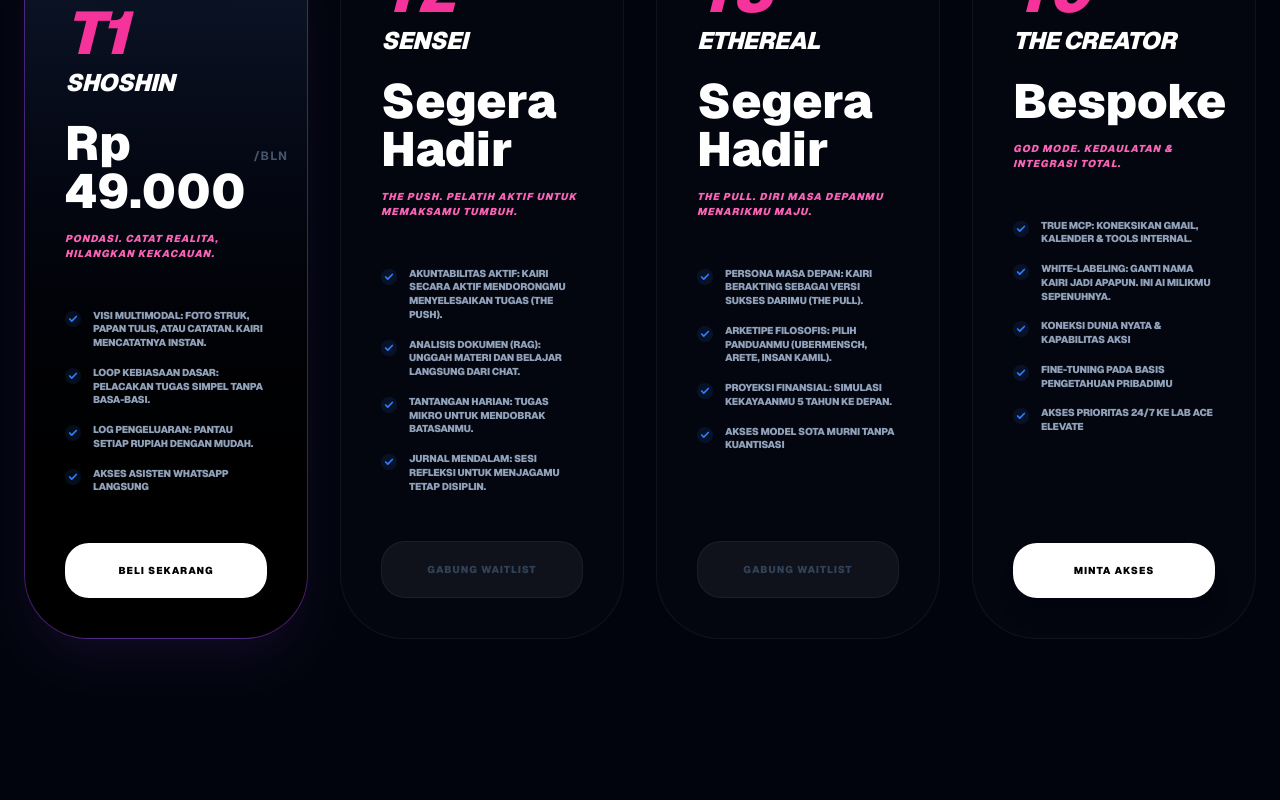
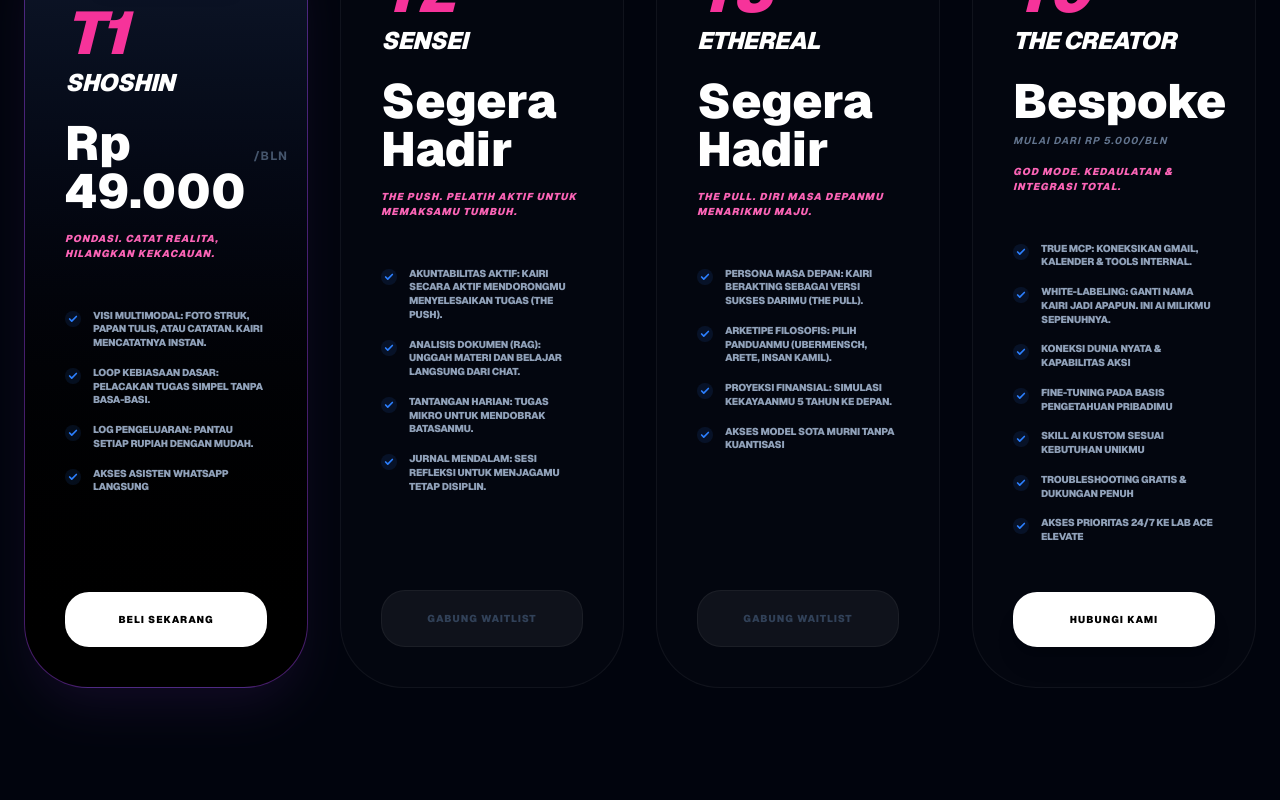
Before and after one commit to acelevate369/Kairi-Kana-Landing-Page, a Next.js app: page /id in a window 1280 px wide. Shown: the part 3320-4120 px from the top of the page. Built offline with nearby package versions, Linux system fonts and the light colour scheme; no server answers.

Commit message:
feat: T0 WhatsApp contact, pricing update, subscribe CTA

```diff
--- a/src/app/id/page.tsx
+++ b/src/app/id/page.tsx
@@ -330,6 +330,7 @@ const App = () => {
             id: 'T0',
             name: 'The Creator',
             price: 'Bespoke',
+            startFrom: 'mulai dari Rp 5.000/bln',
             status: 'Live',
             color: 'from-slate-500/20',
             sellingPoint: 'God Mode. Kedaulatan & integrasi total.',
@@ -338,6 +339,8 @@ const App = () => {
                 'White-Labeling: Ganti nama Kairi jadi apapun. Ini AI MILIKMU sepenuhnya.',
                 'Koneksi Dunia Nyata & Kapabilitas Aksi',
                 'Fine-tuning pada basis pengetahuan pribadimu',
+                'Skill AI Kustom sesuai kebutuhan unikmu',
+                'Troubleshooting Gratis & dukungan penuh',
                 'Akses Prioritas 24/7 ke Lab Ace Elevate'
             ],
             special: true
@@ -835,6 +838,9 @@ const App = () => {
                                         <span className="text-5xl font-black text-white">{tier.price}</span>
                                         {tier.price.includes('Rp') && <span className="text-slate-600 font-bold text-xs tracking-widest uppercase">/bln</span>}
                                     </div>
+                                    {'startFrom' in tier && tier.startFrom && (
+                                        <p className="text-[10px] text-slate-500 font-bold uppercase tracking-widest mt-2 italic">{tier.startFrom}</p>
+                                    )}
                                     <p className="text-[10px] text-pink-400 font-black uppercase tracking-widest mt-4 mb-2 italic">{tier.sellingPoint}</p>
                                 </div>
 
@@ -849,28 +855,37 @@ const App = () => {
                                     ))}
                                 </div>
 
+                                {tier.id === 'T1' ? (
+                                    <button
+                                        onClick={() => handlePurchase(tier)}
+                                        className="w-full py-5 rounded-3xl font-black text-[10px] uppercase tracking-widest transition-all relative z-10 bg-white text-black hover:bg-pink-500 hover:text-white shadow-xl"
+                                    >
+                                        Beli Sekarang
+                                    </button>
+                                ) : tier.id === 'T0' ? (
+                                    <a
+                                        href="https://wa.me/6285753442122?text=Halo%20Ace%20Elevate%2C%20saya%20tertarik%20dengan%20paket%20T0%20Creator%20Kairi%20Kana.%20Saya%20ingin%20tahu%20lebih%20lanjut%20tentang%20paket%20bespoke%20dan%20bagaimana%20bisa%20disesuaikan%20dengan%20kebutuhan%20saya."
+                                        target="_blank"
+                                        rel="noopener noreferrer"
+                                        title="Hubungi kami tentang tier Creator via WhatsApp"
+                                        className="block w-full py-5 rounded-3xl font-black text-[10px] uppercase tracking-widest transition-all relative z-10 bg-white text-black hover:bg-pink-500 hover:text-white shadow-xl text-center"
+                                    >
+                                        HUBUNGI KAMI
+                                    </a>
+                                ) : (
                                     <button
                                         onClick={() => {
-                                        if (tier.id === 'T1') {
-                                            handlePurchase(tier);
-                                        } else if (tier.id === 'T0') {
-                                            setActiveTier('T0');
-                                            setSubmitted(false);
-                                            document.getElementById('waitlist')?.scrollIntoView({ behavior: 'smooth' });
-                                        } else if (tier.status !== 'Waitlist') {
+                                            if (tier.status !== 'Waitlist') {
                                                 document.getElementById('waitlist')?.scrollIntoView({ behavior: 'smooth' });
                                             }
                                         }}
                                         className={`w-full py-5 rounded-3xl font-black text-[10px] uppercase tracking-widest transition-all relative z-10 ${tier.status === 'Waitlist' ? 'bg-white/5 text-slate-700 border border-white/5 cursor-not-allowed' : 'bg-white text-black hover:bg-pink-500 hover:text-white shadow-xl'}`}
                                     >
-                                    {tier.id === 'T1'
-                                        ? 'Beli Sekarang'
-                                        : tier.id === 'T0'
-                                            ? 'Minta Akses'
-                                            : tier.status === 'Waitlist'
+                                        {tier.status === 'Waitlist'
                                             ? 'Gabung Waitlist'
                                             : `Akses ${tier.name}`}
                                     </button>
+                                )}
                             </motion.div>
                         ))}
                     </div>
@@ -940,7 +955,7 @@ const App = () => {
                         Live in <br />
                         <span className="text-transparent bg-clip-text bg-gradient-to-r from-pink-500 via-purple-600 to-blue-500">Flow.</span>
                     </h2>
-                    <p className="text-xl text-slate-400 mb-16 max-w-xl mx-auto italic font-medium tracking-tight">Amankan slot tier Shoshin-mu seharga Rp 49.000/bulan. Undangan akses awal dikirim setiap hari.</p>
+                    <p className="text-xl text-slate-400 mb-16 max-w-xl mx-auto italic font-medium tracking-tight">Jadilah yang terdepan. Subscribe untuk update eksklusif, akses awal, dan info terbaru dari Kairi Kana.</p>
 
                     <AnimatePresence mode='wait'>
                         {!submitted ? (
--- a/src/app/page.tsx
+++ b/src/app/page.tsx
@@ -300,6 +300,7 @@ const App = () => {
       id: 'T0',
       name: 'The Creator',
       price: 'Bespoke',
+      startFrom: 'starts from $2/mo',
       status: 'Live',
       color: 'from-slate-500/20',
       sellingPoint: 'God Mode. Total sovereignty and integration.',
@@ -308,6 +309,8 @@ const App = () => {
         'White-Labeling: Rename Kairi to anything. It becomes YOUR AI.',
         'Real-World Action Capabilities',
         'Fine-tuning on your specific private knowledge base',
+        'Custom AI Skills tailored to your unique workflow',
+        'Free Troubleshooting & dedicated support',
         '24/7 Priority Access to Ace Elevate Labs'
       ],
       special: true
@@ -813,6 +816,9 @@ const App = () => {
                     <span className="text-5xl font-black text-white">{tier.price}</span>
                     {tier.price.includes('$') && <span className="text-slate-600 font-bold text-xs tracking-widest uppercase">/MO</span>}
                   </div>
+                  {'startFrom' in tier && tier.startFrom && (
+                    <p className="text-[10px] text-slate-500 font-bold uppercase tracking-widest mt-2 italic">{tier.startFrom}</p>
+                  )}
                   <p className="text-[10px] text-pink-400 font-black uppercase tracking-widest mt-4 mb-2 italic">{tier.sellingPoint}</p>
                 </div>
 
@@ -834,24 +840,26 @@ const App = () => {
                   >
                     TRIAL 14 DAYS
                   </button>
+                ) : tier.id === 'T0' ? (
+                  <a
+                    href="https://wa.me/6285753442122?text=Hi%20Ace%20Elevate%2C%20I%E2%80%99m%20interested%20in%20the%20T0%20Creator%20tier%20for%20Kairi%20Kana.%20I%E2%80%99d%20love%20to%20learn%20more%20about%20the%20bespoke%20plan%20and%20discuss%20how%20it%20can%20be%20tailored%20to%20my%20needs."
+                    target="_blank"
+                    rel="noopener noreferrer"
+                    title="Contact us about The Creator tier via WhatsApp"
+                    className="block w-full py-5 rounded-3xl font-black text-[10px] uppercase tracking-widest transition-all relative z-10 bg-white text-black hover:bg-pink-500 hover:text-white shadow-xl text-center"
+                  >
+                    CONTACT US
+                  </a>
                 ) : (
                   <button
                     onClick={() => {
-                      if (tier.id === 'T0') {
-                        setActiveTier('T0');
-                        setSubmitted(false);
-                        document.getElementById('waitlist')?.scrollIntoView({ behavior: 'smooth' });
-                      } else {
-                        document.getElementById('waitlist')?.scrollIntoView({ behavior: 'smooth' });
-                      }
+                      document.getElementById('waitlist')?.scrollIntoView({ behavior: 'smooth' });
                     }}
                     className={`w-full py-5 rounded-3xl font-black text-[10px] uppercase tracking-widest transition-all relative z-10 ${tier.status === 'Waitlist' ? 'bg-white/5 text-slate-700 border border-white/5 cursor-not-allowed' : 'bg-white text-black hover:bg-pink-500 hover:text-white shadow-xl'}`}
                   >
-                    {tier.id === 'T0'
+                    {tier.status === 'Waitlist'
                       ? 'JOIN WAITLIST'
-                      : tier.status === 'Waitlist'
-                        ? 'JOIN WAITLIST'
-                        : `ACCESS ${tier.name}`}
+                      : `ACCESS ${tier.name}`}
                   </button>
                 )}
               </motion.div>
@@ -923,7 +931,7 @@ const App = () => {
             Live in <br />
             <span className="text-transparent bg-clip-text bg-gradient-to-r from-pink-500 via-purple-600 to-blue-500">Flow.</span>
           </h2>
-          <p className="text-xl text-slate-400 mb-16 max-w-xl mx-auto italic font-medium tracking-tight">Secure your Shoshin tier slot for $12.99/mo. Early access invites sent daily.</p>
+          <p className="text-xl text-slate-400 mb-16 max-w-xl mx-auto italic font-medium tracking-tight">Stay ahead of the curve. Subscribe for exclusive updates, early access perks, and insider drops.</p>
 
           <AnimatePresence mode='wait'>
             {!submitted ? (
```
Lines whose indentation alone changed are shown as unchanged.
